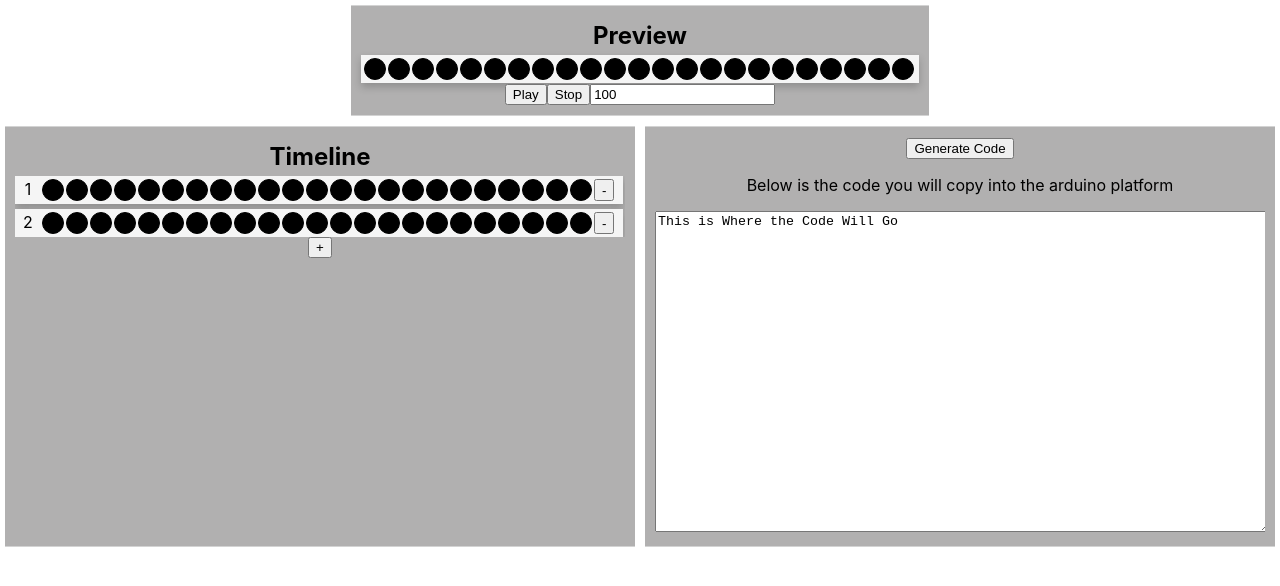
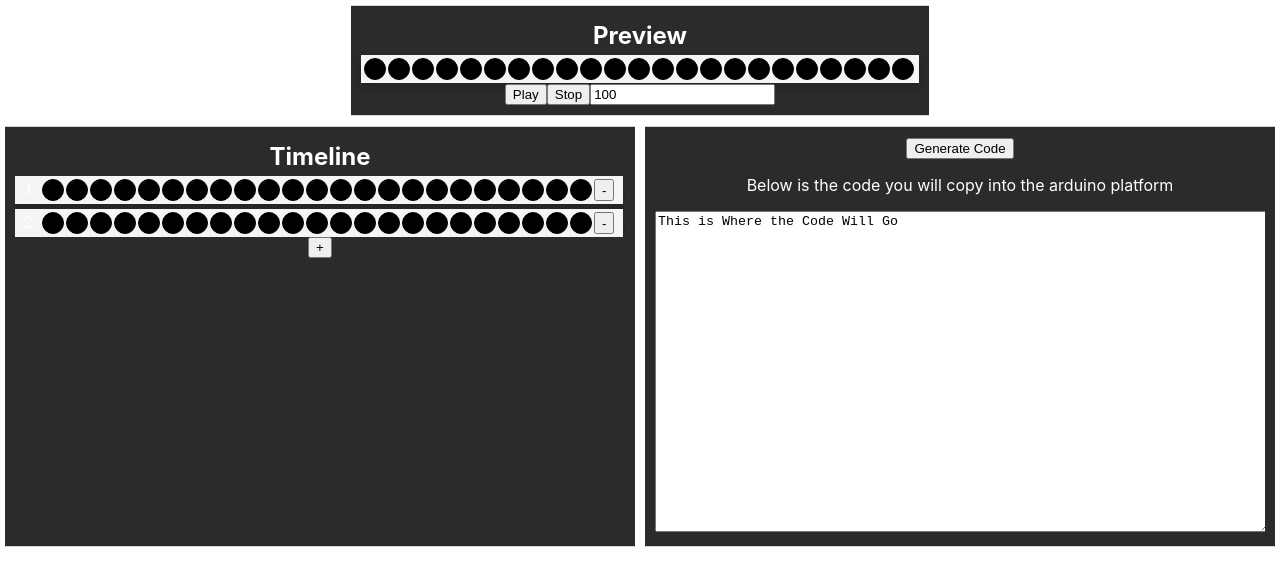
Before and after one commit to mjcolin/lightanimator, a React (Create React App) app: page / in a window 1280 px wide. Shown: the top 586 px of the page. Built offline with nearby package versions, Linux system fonts and the light colour scheme.

Commit message:
changed colors of conatiners

```diff
--- a/src/components/UI/Container.module.css
+++ b/src/components/UI/Container.module.css
@@ -8,11 +8,13 @@
     border-left: none;
     width: auto;
     height: auto;
-    background-color: rgb(177, 176, 176);
+    background-color: rgb(44, 42, 42);
+    color: white;
+
 }
 
 .container h2{
     margin: 0px;
     padding: 5px;
-
+    color: white;
 }
```
